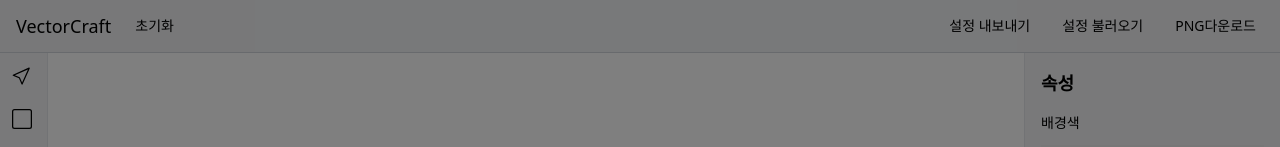
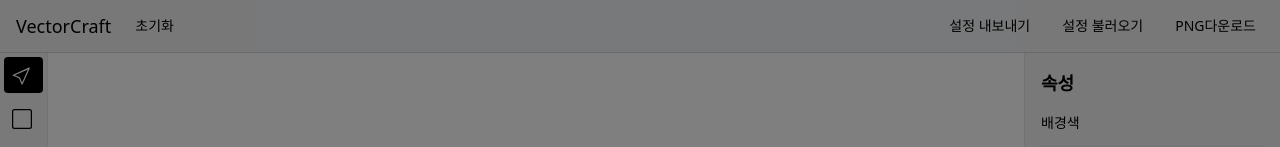
Before and after one commit to lionleeee/VectorCraft, a React (Vite) app: page / in a window 1280 px wide. Shown: the top 147 px of the page. Built offline with nearby package versions, Linux system fonts and the light colour scheme.

Commit message:
color input 컴포넌트 추가

```diff
--- a/src/components/common/Button/IconButton.tsx
+++ b/src/components/common/Button/IconButton.tsx
@@ -6,7 +6,7 @@ export const IconButton = ({
   ...props
 }: IconButtonProps) => {
   return (
-    <button className={`p-2 hover:bg-gray-200 rounded ${className}`} {...props}>
+    <button className={`p-2  rounded ${className}`} {...props}>
       {icon}
     </button>
   );
--- /dev/null
+++ b/src/components/common/Input/ColorInput.tsx
@@ -0,0 +1,15 @@
+import { ColorInputProps } from "@/types/components/input";
+
+export const ColorInput = ({ label, value, onChange }: ColorInputProps) => {
+  return (
+    <div className="space-y-2">
+      <label className="block text-sm mb-1">{label}</label>
+      <input
+        type="color"
+        value={value}
+        onChange={(e) => onChange(e.target.value)}
+        className="w-full h-8"
+      />
+    </div>
+  );
+};
--- a/src/pages/Editor/components/Settings/SettingsPanel.tsx
+++ b/src/pages/Editor/components/Settings/SettingsPanel.tsx
@@ -3,6 +3,7 @@ import { SettingsPanelProps } from "@/types/components/settings";
 export const SettingsPanel = ({
   backgroundColor,
   onChangeBackgroundColor,
+  selectedTool,
 }: SettingsPanelProps) => {
   return (
     <div className="space-y-4">
--- a/src/pages/Editor/components/Tools/ToolPanel.tsx
+++ b/src/pages/Editor/components/Tools/ToolPanel.tsx
@@ -1,15 +1,28 @@
 import { IconButton } from "@/components/common/Button/IconButton";
+import { TOOLS } from "@/constants/icons";
+import { ToolType } from "@/types/components/tools";
 
-import { TOOLS } from "@/constants/icons";
+interface ToolPanelProps {
+  selectedTool: ToolType | null;
+  onSelectTool: (tool: ToolType) => void;
+}
 
-export const ToolPanel = () => {
+export const ToolPanel = ({ selectedTool, onSelectTool }: ToolPanelProps) => {
   return (
     <div className="flex flex-col gap-2 p-1">
       {TOOLS.map((tool) => (
         <IconButton
-          key={tool.title}
-          icon={<tool.icon className="w-5 h-5" />}
+          key={tool.id}
+          icon={
+            <tool.icon
+              className={`w-5 h-5 ${
+                selectedTool === tool.id ? "text-white" : ""
+              }`}
+            />
+          }
           title={tool.title}
+          className={selectedTool === tool.id ? "bg-black" : ""}
+          onClick={() => onSelectTool(tool.id as ToolType)}
         />
       ))}
     </div>
--- a/src/pages/Editor/index.tsx
+++ b/src/pages/Editor/index.tsx
@@ -9,6 +9,7 @@ import { Container } from "@/components/Layout/Container";
 import { Content } from "@/components/Layout/Content";
 import { PanelContainer } from "@/components/Layout/PanelContainer";
 import { CreateCanvasModal } from "./components/Modals/CanvasModal";
+import { ToolType } from "@/types/components/tools";
 
 export const EditorPage = () => {
   const [showCanvasModal, setShowCanvasModal] = useState(true);
@@ -17,6 +18,10 @@ export const EditorPage = () => {
     height?: number;
     backgroundColor?: string;
   }>();
+  const [selectedTool, setSelectedTool] = useState<ToolType>("cursor");
+  const handleSelectTool = (tool: ToolType) => {
+    setSelectedTool(tool);
+  };
 
   const handleCreateCanvas = (
     width: number,
@@ -42,7 +47,10 @@ export const EditorPage = () => {
       <Header onReset={handleResetCanvas} />
       <Container>
         <PanelContainer position="left" width={48}>
-          <ToolPanel />
+          <ToolPanel
+            selectedTool={selectedTool}
+            onSelectTool={handleSelectTool}
+          />
         </PanelContainer>
         <Content>
           <Canvas {...canvasProps} />
--- /dev/null
+++ b/src/types/components/input.ts
@@ -0,0 +1,5 @@
+export interface ColorInputProps {
+  label: string;
+  value: string;
+  onChange: (value: string) => void;
+}
--- a/src/types/components/settings.ts
+++ b/src/types/components/settings.ts
@@ -1,4 +1,7 @@
+import { ToolType } from "./tools";
+
 export interface SettingsPanelProps {
   backgroundColor: string;
   onChangeBackgroundColor: (color: string) => void;
+  selectedTool: ToolType | null;
 }
```
